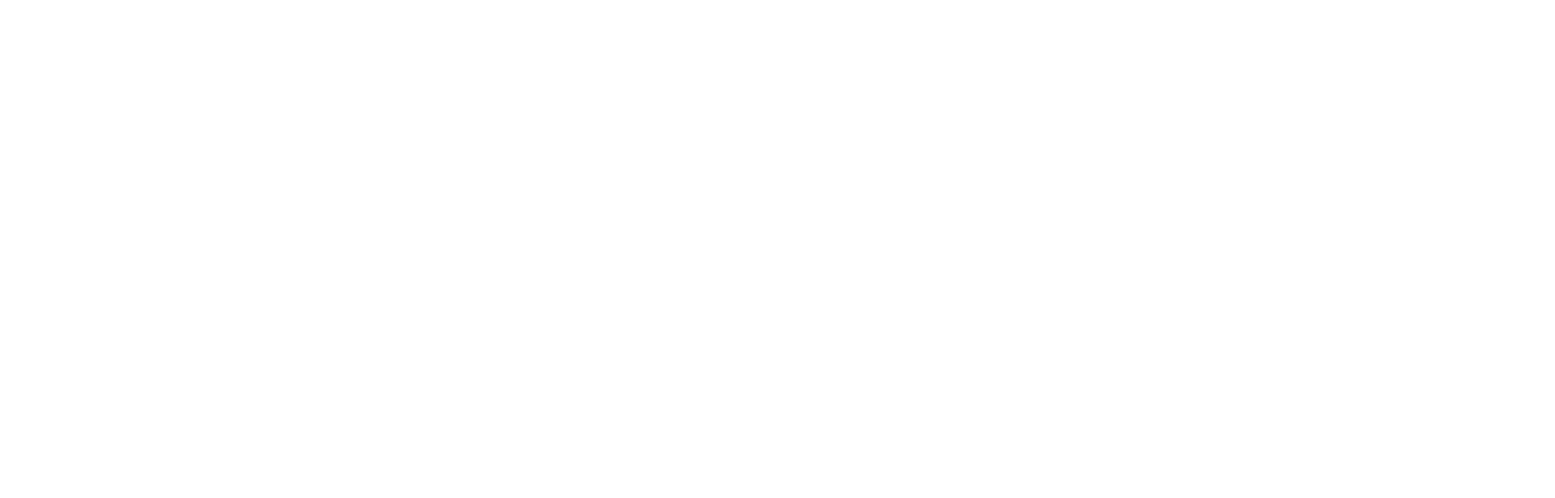
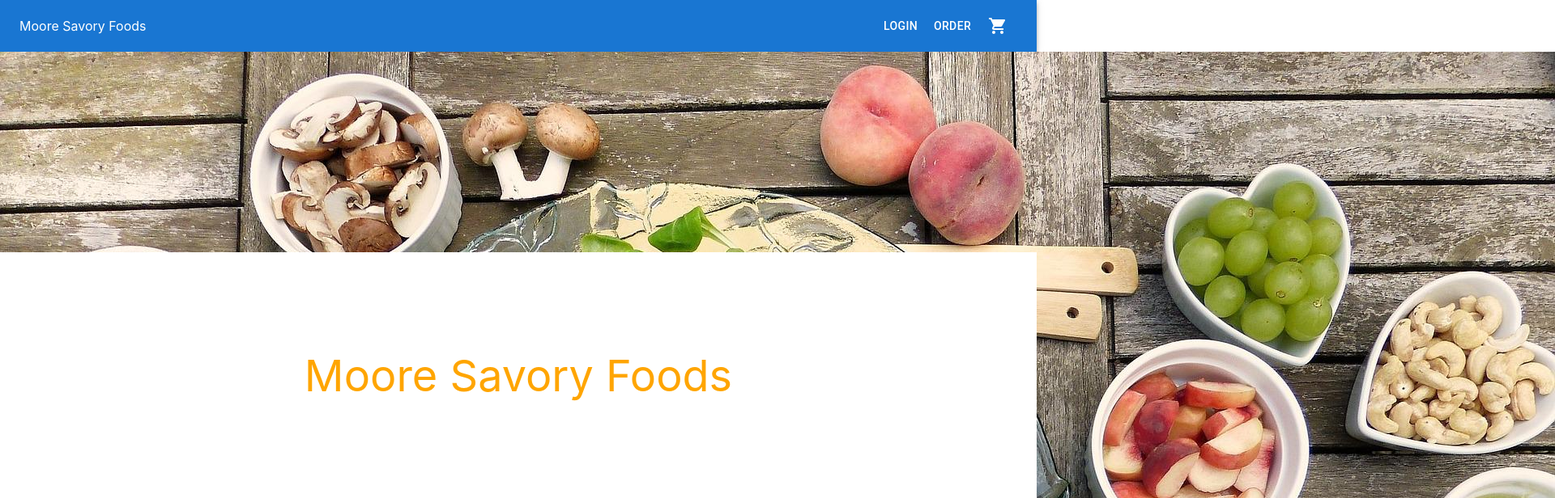
Before and after one commit to Armoni81/MooreSavory, a React (Create React App) app: page / in a window 1280 px wide. Shown: the top 616 px of the page at 81% size, 1920 px wide, since content can reach past the window. Built offline with nearby package versions, Linux system fonts and the light colour scheme.

Commit message:
add browser router back

```diff
--- a/src/App.js
+++ b/src/App.js
@@ -1,5 +1,5 @@
 import './App.css';
-import { HashRouter, Routes, Route} from 'react-router-dom'
+import { HashRouter, Routes, Route, BrowserRouter} from 'react-router-dom'
 import { useState, useRef } from 'react';
 //Imported Components
 import LandingPage from './Components/LandingPage/landingPage';
@@ -16,16 +16,16 @@ const App = () => {
 
   const cartLength = saladsAddedToCart.length
   return (
-   <HashRouter basename='/MooreSavory'>
-     <PrimarySearchAppBar cartLength={cartLength}/>
-     <Routes>
+    <BrowserRouter>
+    <PrimarySearchAppBar cartLength={cartLength}/>
+    <Routes>
       <Route path='/' element={<LandingPage/>}/>
       <Route path='/order' element={<RenderSalads total={total} setTotal= {setTotal} saladsAddedToCart={saladsAddedToCart} setSaladsAddedToCart={setSaladsAddedToCart}/>} />
       <Route path='/Salads' element={<Salad/>} />
       <Route path='/add' element={<AddSalad/>}/>
       <Route path='/cart' element={<Cart saladsAddedToCart={saladsAddedToCart} setSaladsAddedToCart={setSaladsAddedToCart} total={total} setTotal={setTotal}/>}/>
-     </Routes>
-   </HashRouter>
+    </Routes>
+  </BrowserRouter>
   );
 }
 
```
